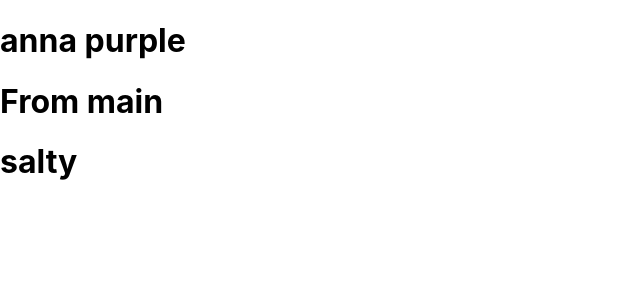
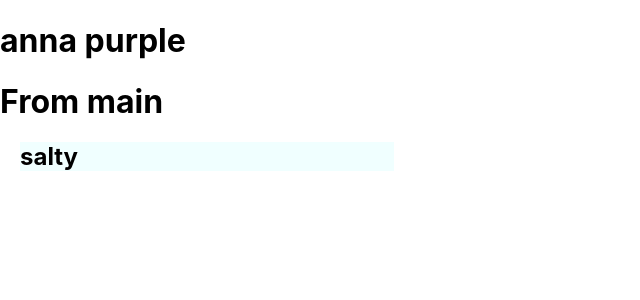
Before and after one commit to thy-jumrylsolivio/Prroject-1, a React (Create React App) app: page / in a window 1280 px wide. Shown: the top 300 px of the page, without its empty margins (0-640 px from the left). Built offline with nearby package versions, Linux system fonts and the light colour scheme.

Commit message:
css like style in javascript

```diff
--- a/src/App.js
+++ b/src/App.js
@@ -7,8 +7,10 @@ function App () {
   return (
     <div>
       <Header name ="anna" color="purple" />
-      <Main color = "yellow" />
-      <Sidebar taste = "salty"/>
+      <div>
+        <Main color = "yellow" />
+        <Sidebar taste = "salty"/>
+      </div>
     </div>
 
   )
--- a/src/components/Sidebar.js
+++ b/src/components/Sidebar.js
@@ -1,8 +1,19 @@
 import React from "react";
 
 function Sidebar (props) {
+
+const asideStyle = {
+    background: "azure",
+    width: "calc(30% - 10px)",
+    marginLeft: "20px",
+}
     return (
-        <h1>{props.taste}</h1>
+        <aside
+            style={asideStyle}
+            className = "sidebar-component">
+            <h1>{props.taste}</h1>
+        </aside>
+
     )
 
 }
```
